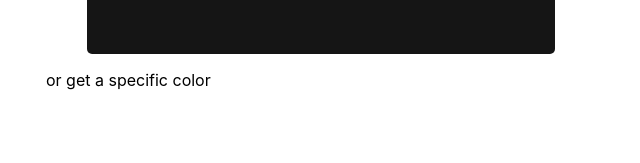
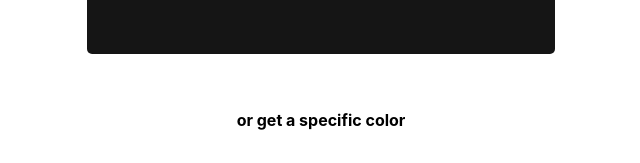
Before and after one commit to hiimmarco/random-color-generator-react, a React (Create React App) app: page / in a window 1280 px wide. Shown: the part 868-1031 px from the top of the page, without its empty margins (319-959 px from the left). Before the commit the page ends 994 px from the top, so only its background shows below. Built offline with nearby package versions, Linux system fonts and the light colour scheme.

Commit message:
Add more css

```diff
--- a/src/App.css
+++ b/src/App.css
@@ -112,9 +112,15 @@ nav li {
 
 .colorBox {
   width: 85%;
-
   color: rgb(255, 255, 255);
   border: none;
   border-radius: 5px;
   background-color: rgb(21, 21, 21);
+  margin-bottom: 2.5rem;
 }
+
+.dividerText {
+  text-align: center;
+  font-size: 1rem;
+  font-weight: 700;
+}
--- a/src/App.js
+++ b/src/App.js
@@ -39,7 +39,7 @@ function App() {
         <h1>awesome color generator</h1>
       </header>
       <Randomcolor></Randomcolor>
-      <p>or get a specific color</p>
+      <p className="dividerText">or get a specific color</p>
     </main>
   );
 }
```
